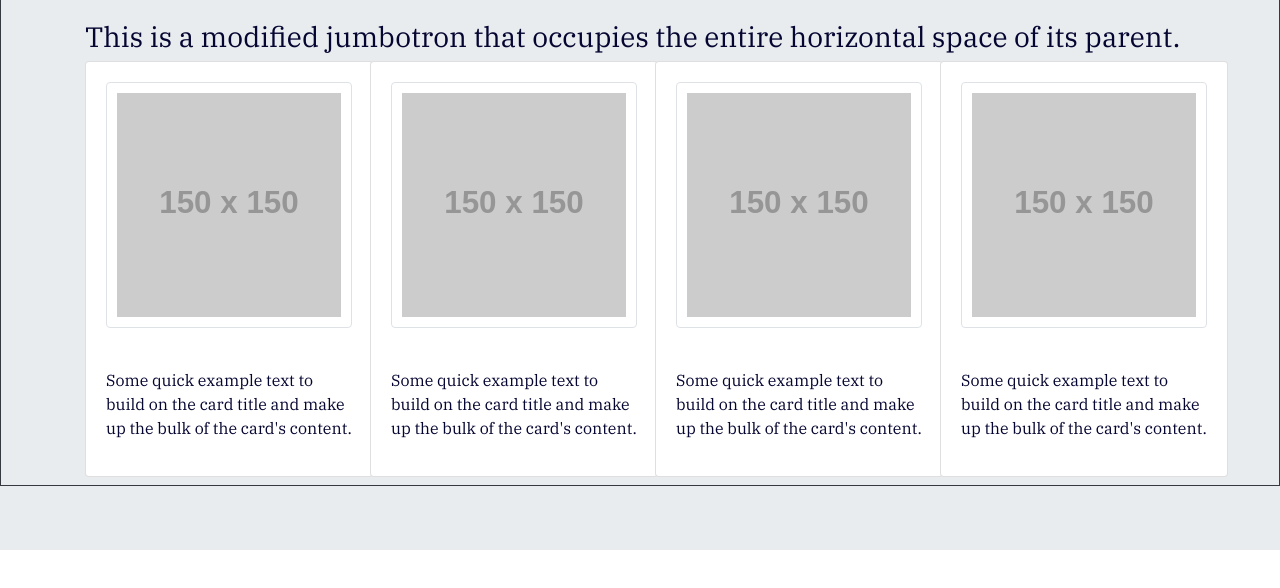
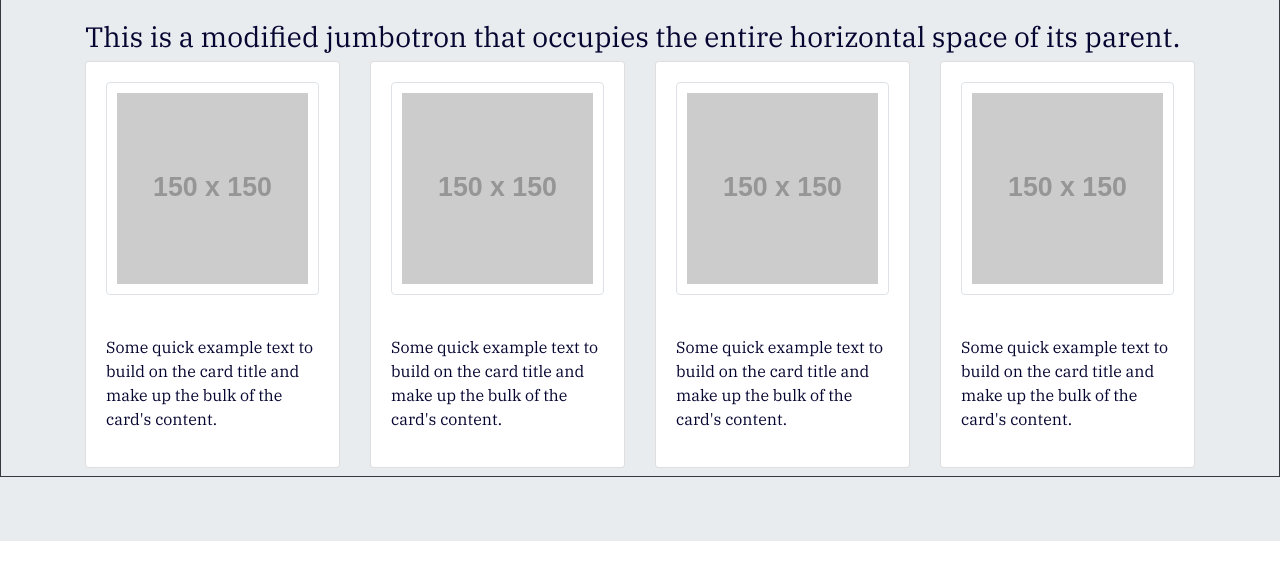
Before and after one commit to AdamLaskowski1/Homework2ResponsivePortfolio, a plain HTML site: page portfolio.html in a window 1280 px wide. Shown: the part 212-800 px from the top of the page. Drawn offline with nearby package versions, Linux system fonts and the light colour scheme; placeholder pictures from the web are drawn by us.

```diff
--- a/portfolio.html
+++ b/portfolio.html
@@ -37,7 +37,7 @@
                 <h3>This is a modified jumbotron that occupies the entire horizontal space of its parent.</h3>
                     <div class="row">
                         <div class="col-sm-3">
-                            <div class="card" style="width: 18rem;">
+                            <div class="card">
                                 <img id="placeholder-picture" src="https://www.placehold.it/150x150" alt="Placeholder" class="img-thumbnail">
                                 <div class="card-body">
                                 <p id="card-text">Some quick example text to build on the card title and make up the bulk of the card's content.</p>
@@ -45,7 +45,7 @@
                             </div>
                         </div>
                         <div class="col-sm-3">
-                            <div class="card" style="width: 18rem;">
+                            <div class="card">
                                 <img id="placeholder-picture" src="https://www.placehold.it/150x150" alt="Placeholder" class="img-thumbnail">
                                 <div class="card-body">
                                 <p id="card-text">Some quick example text to build on the card title and make up the bulk of the card's content.</p>
@@ -53,7 +53,7 @@
                             </div>
                         </div>
                         <div class="col-sm-3">
-                            <div class="card" style="width: 18rem;">
+                            <div class="card">
                                 <img id="placeholder-picture" src="https://www.placehold.it/150x150" alt="Placeholder" class="img-thumbnail">
                                 <div class="card-body">
                                 <p id="card-text">Some quick example text to build on the card title and make up the bulk of the card's content.</p>
@@ -61,7 +61,7 @@
                             </div>
                         </div>
                         <div class="col-sm-3">
-                            <div class="card" style="width: 18rem;">
+                            <div class="card">
                                 <img id="placeholder-picture" src="https://www.placehold.it/150x150" alt="Placeholder" class="img-thumbnail">
                                 <div class="card-body">
                                 <p id="card-text">Some quick example text to build on the card title and make up the bulk of the card's content.</p>
```
Also changed, not shown: contact.html (+1 -1 lines), index.html (+1 -1 lines).
